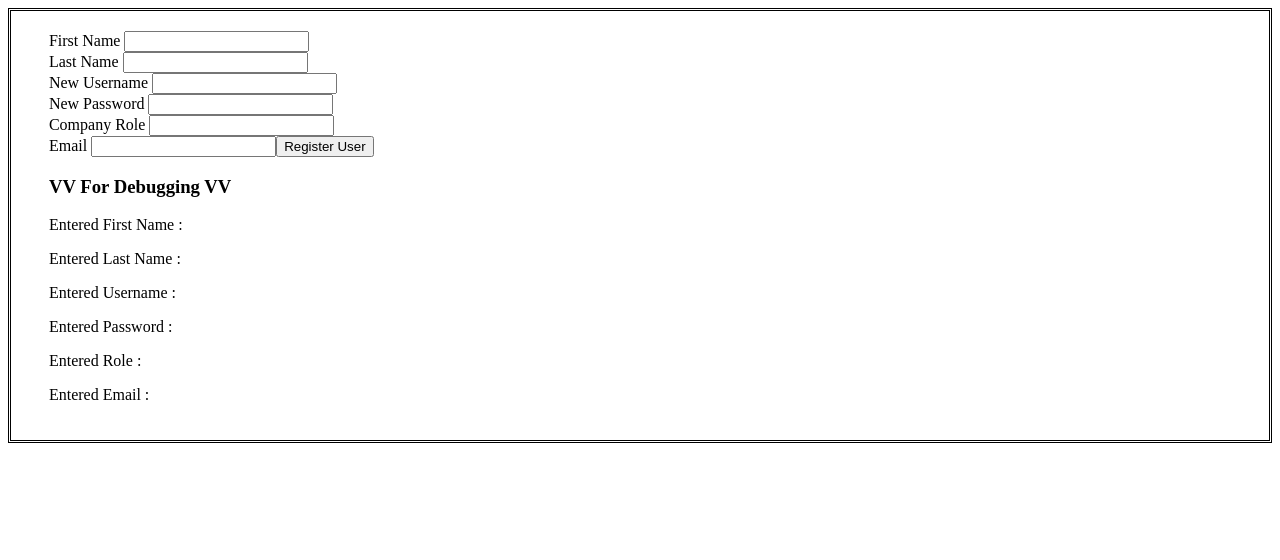
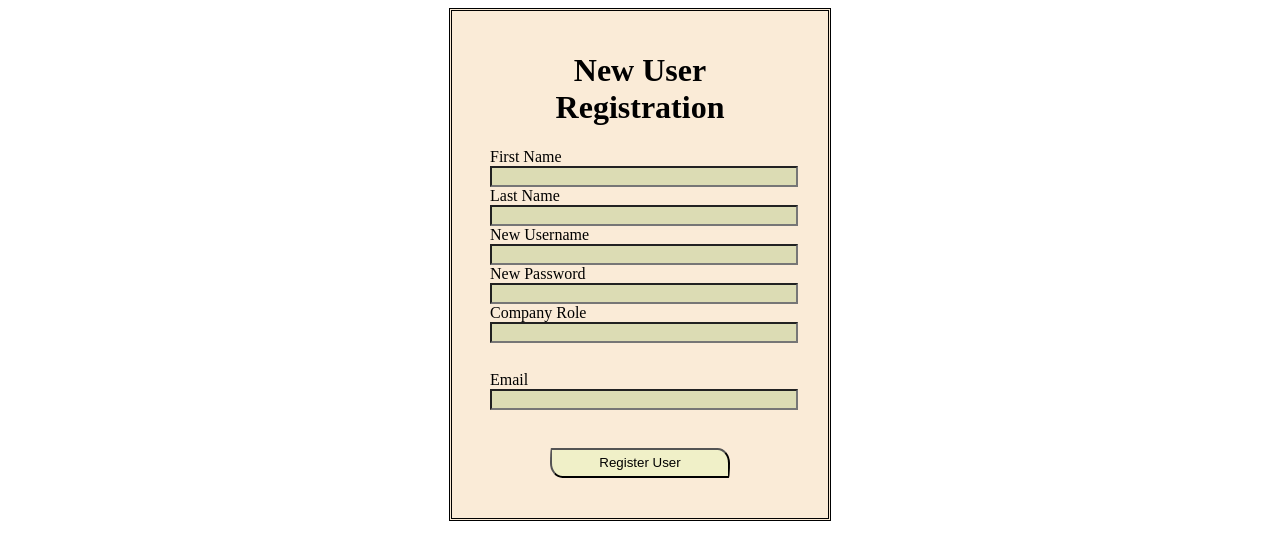
Before and after one commit to Revature-WellNet/Front-End, an Angular app: page / in a window 1280 px wide. Shown: the top 560 px of the page. Built offline with nearby package versions, Linux system fonts and the light colour scheme.

Commit message:
Added Some Registration Verification And Formatting

```diff
--- a/src/app/app.component.html
+++ b/src/app/app.component.html
@@ -1,3 +1,4 @@
 
-
+<div>
 <app-registration></app-registration>
+</div>
--- a/src/app/components/registration/registration.component.css
+++ b/src/app/components/registration/registration.component.css
@@ -8,6 +8,95 @@
   padding-top : 20px;
   padding-bottom : 20px;
 
+  background-color:antiquewhite;
+/*
+  align-self : center;
+  justify-self : center; */
+
+  width : 300px;
+
+  margin : auto;
+
+}
+
+#CenterContainerContent {
+
+  display : flex;
+
+  align-items : center;
+  justify-content : center;
+
 
 
 }
+
+#RegistrationTitle {
+
+  width : 80%;
+  margin-left : 10%;
+  margin-right : 10%;
+/*
+  align-self : center;
+  justify-self : center; */
+
+  text-align : center;
+
+}
+
+#RegistrationFirstName, #RegistrationLastName, #RegistrationUsername,
+#RegistrationEmail, #RegistrationRole, #RegistrationPassword{
+
+  width : 100%;
+  margin : 0 auto;
+
+  background-color : rgb(220, 220, 180);
+
+}
+
+#RegistrationValidationMessage {
+
+  margin : 0;
+  margin-left : 10px;
+
+  padding : 0;
+
+  color : red;
+
+  height : 14px;
+
+  font-family : sans-serif;
+  font-style : italic;
+  font-size : 14px;
+  font-weight : 300;
+
+}
+
+#RegisterButton {
+
+  margin-top : 10px;
+  margin-bottom : 20px;
+
+  width : 60%;
+  background-color : rgb(240, 240, 200);
+
+  align-items : center;
+  justify-content: center;
+
+  height : 30px;
+
+  border-radius : 10px 100px / 120px;
+
+}
+#RegisterButton:hover {
+  background-color : rgb(250, 250, 210);
+}
+
+#RegistrationSpacer {
+
+  margin : 0;
+  padding : 0;
+  height : 14px;
+
+  font-size : 14px;
+
+}
--- a/src/app/components/registration/registration.component.html
+++ b/src/app/components/registration/registration.component.html
@@ -1,7 +1,14 @@
 
+<!-- <p class="col-sm-4"> -->
+<div id = "RegistrationDiv" class="col-sm-4">
 
-<div id = "RegistrationDiv">
-  <form>
+  <div id = "CenterContainerContent">
+    <h1 id="RegistrationTitle">
+      New User <br> Registration
+    </h1>
+  </div>
+
+  <form class = "d-flex col-sm-4" id = "RegistrationForm">
 
     <label for="RegistrationFirstName">
       First Name
@@ -51,8 +58,12 @@
       (keyup.enter)="updateRole(RegistrationRole.value)"
       (blur)="updateRole(RegistrationRole.value)"
       onkeydown="return event.key != 'Enter';">
+    <p *ngIf="roleValidated == false" id="RegistrationValidationMessage">
+      Please Enter A Valid Role : Nurse or Doctor
+    </p>
 
-    <br>
+    <p id="RegistrationSpacer"></p>
+    <p id="RegistrationSpacer" *ngIf="roleValidated == true || roleValidated === null"></p>
     <label for="RegistrationEmail">
       Email
     </label>
@@ -61,14 +72,26 @@
       (keyup.enter)="updateEmail(RegistrationEmail.value)"
       (blur)="updateEmail(RegistrationEmail.value)"
       onkeydown="return event.key != 'Enter';">
+    <p *ngIf="emailValidated == false" id="RegistrationValidationMessage">
+      Please enter a valid email
+    </p>
 
-    <button (click)="updateValues()">
+
+
+    <p id="RegistrationSpacer"></p>
+    <p id="RegistrationSpacer" *ngIf="emailValidated == true || emailValidated === null"></p>
+
+    <div id="CenterContainerContent">
+    <button type="button" (click)="updateValues()" id="RegisterButton"
+      value="RegistrationButtonSetting">
       Register User
     </button>
+    </div>
 
   </form>
 
   <!-- Validate Entry -->
+  <div *ngIf = "debugging == true;">
 
   <h3> VV For Debugging VV </h3>
   <p> Entered First Name : {{firstName}} </p>
@@ -78,5 +101,6 @@
   <p> Entered Role : {{role}} </p>
   <p> Entered Email : {{email}} </p>
 
-
+  </div>
 </div>
+<!-- <p class="col-sm-4"> -->
--- a/src/app/components/registration/registration.component.ts
+++ b/src/app/components/registration/registration.component.ts
@@ -1,5 +1,7 @@
 import { Component, OnInit } from '@angular/core';
 import { RegistrationInfo } from '../../models/registration-info';
+import { EmailValidationService } from '../../services/email-validation.service';
+import { RoleValidationService } from '../../services/role-validation.service';
 
 @Component({
   selector: 'app-registration',
@@ -13,14 +15,28 @@ export class RegistrationComponent implements OnInit {
   public role : string = "";
   public email : string = "";
 
+  public emailValidated : boolean | null = null;
+  public roleValidated : boolean | null = null;
+
+  public registrationButtonSetting : string = "disabled";
+
   // VV Will Need To Remove Eventually To Satisfy The
   // VV Do Not Store Username And Password Functionality
   public username : string = "";
   public password : string = "";
 
-  constructor() { }
+  public debugging : boolean = false;
+
+
+
+  constructor(
+    private emailValidator : EmailValidationService,
+    private roleValidator : RoleValidationService
+  ) { }
 
   ngOnInit(): void {
+
+    this.registrationButtonSetting = "disabled";
   }
 
   ngOnChanges() {
@@ -57,18 +73,32 @@ export class RegistrationComponent implements OnInit {
 
     this.role = role;
 
+    this.roleValidated = this.roleValidator.validateRole(this.role);
+
   }
 
   updateEmail(email : string) {
 
     this.email = email;
 
+    this.emailValidated = this.emailValidator.validateEmailFormat(this.email);
+
   }
+
+
 
 
   updateValues() {
 
-    console.log("First Name : " + this.firstName);
+    //console.log(this.email);
+
+    if (this.emailValidated && this.roleValidated) {
+
+      this.registrationButtonSetting = "enabled";
+
+      console.log("Successful Button Press");
+
+    }
 
   }
 
--- /dev/null
+++ b/src/app/services/email-validation.service.ts
@@ -0,0 +1,29 @@
+import { Injectable } from '@angular/core';
+
+@Injectable({
+  providedIn: 'root'
+})
+export class EmailValidationService {
+
+  constructor() { }
+
+  validateEmailFormat(email : string) : boolean {
+
+    let regularExpression : RegExp = new RegExp('^[.\\w]*[@]{1,1}[\\w]+[.]{1,1}[\\w]{3,3}$', 'i');
+
+    let result : boolean = regularExpression.test(email);
+
+    //console.log(result);
+
+    return result;
+
+  }
+
+
+//       let regularExpression2 = /'/;
+//       let replacement2 = "%27";
+
+//       this.inputString = this.inputString.replace(regularExpression2, replacement2);
+
+
+}
--- /dev/null
+++ b/src/app/services/role-validation.service.ts
@@ -0,0 +1,27 @@
+import { Injectable } from '@angular/core';
+
+@Injectable({
+  providedIn: 'root'
+})
+export class RoleValidationService {
+
+  constructor() { }
+
+  public validateRole (role : string) {
+
+    console.log(role);
+
+    let nurseRegularExpression : RegExp = new RegExp('^nurse$', 'i');
+    let doctorRegularExpression : RegExp = new RegExp('^doctor$', 'i');
+
+    let test1 : boolean = nurseRegularExpression.test(role);
+    let test2 : boolean = doctorRegularExpression.test(role);
+
+    // console.log(test1);
+    // console.log(test2);
+    // console.log(test1 && test2);
+
+    return (test1 || test2);
+
+  }
+}
```
Also changed, not shown: 2 other files (tests, documents, lock files or other folders).
